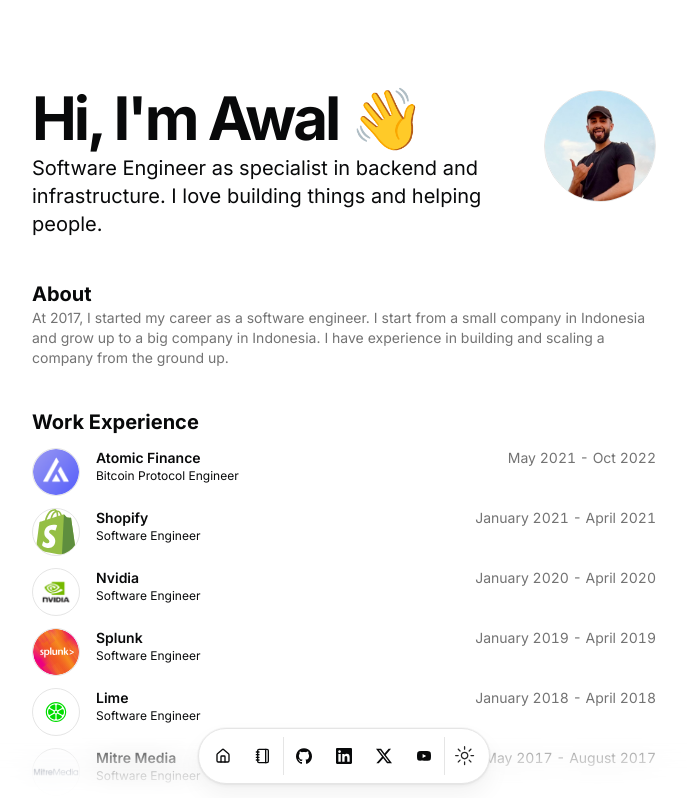
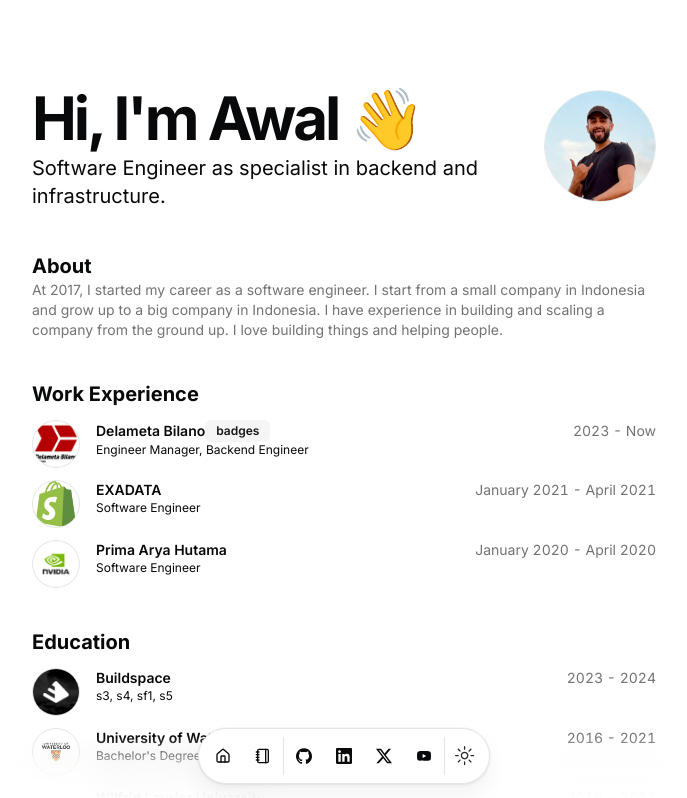
Before and after one commit to awalnur/ad-portfolio, a Next.js app: page / in a window 1280 px wide. Shown: the top 798 px of the page, without its empty margins (296-983 px from the left). Built offline with nearby package versions, Linux system fonts and the light colour scheme.

Commit message:
update resume dataresume data

```diff
--- a/src/data/resume.tsx
+++ b/src/data/resume.tsx
@@ -8,9 +8,9 @@
   location: "East Jakarta, Indonesia",
   locationLink: "https://www.google.com/maps/place/East+Jakarta",
   description:
-    "Software Engineer as specialist in backend and infrastructure. I love building things and helping people.",
+    "Software Engineer as specialist in backend and infrastructure.",
   summary:
-    "At 2017, I started my career as a software engineer. I start from a small company in Indonesia and grow up to a big company in Indonesia. I have experience in building and scaling a company from the ground up.",
+    "At 2017, I started my career as a software engineer. I start from a small company in Indonesia and grow up to a big company in Indonesia. I have experience in building and scaling a company from the ground up.  I love building things and helping people.",
   avatarUrl: "/me.png",
   skills: [
     "Python",
@@ -76,22 +76,22 @@
 
   work: [
     {
-      company: "Atomic Finance",
-      href: "https://atomic.finance",
-      badges: [],
-      location: "Remote",
-      title: "Bitcoin Protocol Engineer",
-      logoUrl: "/atomic.png",
-      start: "May 2021",
-      end: "Oct 2022",
+      company: "Delameta Bilano",
+      href: "https://delameta.com/",
+      badges: ["badges"],
+      location: "East Jakarta, Jakarta, Indonesia",
+      title: "Engineer Manager, Backend Engineer",
+      logoUrl: "/delameta.png",
+      start: "2023",
+      end: "Now",
       description:
-        "Implemented the Bitcoin discreet log contract (DLC) protocol specifications as an open source Typescript SDK. Dockerized all microservices and setup production kubernetes cluster. Architected a data lake using AWS S3 and Athena for historical backtesting of bitcoin trading strategies. Built a mobile app using react native and typescript.",
+        "",
     },
     {
-      company: "Shopify",
+      company: "EXADATA",
       badges: [],
-      href: "https://shopify.com",
-      location: "Remote",
+      href: "http://onlink.id",
+      location: "Banjarnegara, Center of Java",
       title: "Software Engineer",
       logoUrl: "/shopify.svg",
       start: "January 2021",
@@ -100,8 +100,8 @@
         "Implemented a custom Kubernetes controller in Go to automate the deployment of MySQL and ProxySQL custom resources in order to enable 2,000+ internal developers to instantly deploy their app databases to production. Wrote several scripts in Go to automate MySQL database failovers while maintaining master-slave replication topologies and keeping Zookeeper nodes consistent with changes.",
     },
     {
-      company: "Nvidia",
-      href: "https://nvidia.com/",
+      company: "Prima Arya Hutama",
+      href: "-",
       badges: [],
       location: "Santa Clara, CA",
       title: "Software Engineer",
@@ -111,42 +111,18 @@
       description:
         "Architected and wrote the entire MVP of the GeForce Now Cloud Gaming internal admin and A/B testing dashboard using React, Redux, TypeScript, and Python.",
     },
-    {
-      company: "Splunk",
-      href: "https://splunk.com",
-      badges: [],
-      location: "San Jose, CA",
-      title: "Software Engineer",
-      logoUrl: "/splunk.svg",
-      start: "January 2019",
-      end: "April 2019",
-      description:
-        "Co-developed a prototype iOS app with another intern in Swift for the new Splunk Phantom security orchestration product (later publicly demoed and launched at .conf annual conference in Las Vegas). Implemented a realtime service for the iOS app in Django (Python) and C++; serialized data using protobufs transmitted over gRPC resulting in an approximate 500% increase in data throughput.",
-    },
-    {
-      company: "Lime",
-      href: "https://li.me/",
-      badges: [],
-      location: "San Francisco, CA",
-      title: "Software Engineer",
-      logoUrl: "/lime.svg",
-      start: "January 2018",
-      end: "April 2018",
-      description:
-        "Proposed and implemented an internal ruby API for sending/receiving commands to scooters over LTE networks. Developed a fully automated bike firmware update system to handle asynchronous firmware updates of over 100,000+ scooters worldwide, and provide progress reports in real-time using React, Ruby on Rails, PostgreSQL and AWS EC2 saving hundreds of developer hours.",
-    },
-    {
-      company: "Mitre Media",
-      href: "https://mitremedia.com/",
-      badges: [],
-      location: "Toronto, ON",
-      title: "Software Engineer",
-      logoUrl: "/mitremedia.png",
-      start: "May 2017",
-      end: "August 2017",
-      description:
-        "Designed and implemented a robust password encryption and browser cookie storage system in Ruby on Rails. Leveraged the Yahoo finance API to develop the dividend.com equity screener",
-    },
+    // {
+    //   company: "",
+    //   href: "https://splunk.com",
+    //   badges: [],
+    //   location: "San Jose, CA",
+    //   title: "Software Engineer",
+    //   logoUrl: "/splunk.svg",
+    //   start: "January 2019",
+    //   end: "April 2019",
+    //   description:
+    //     "Co-developed a prototype iOS app with another intern in Swift for the new Splunk Phantom security orchestration product (later publicly demoed and launched at .conf annual conference in Las Vegas). Implemented a realtime service for the iOS app in Django (Python) and C++; serialized data using protobufs transmitted over gRPC resulting in an approximate 500% increase in data throughput.",
+    // },
   ],
   education: [
     {
```
Also changed, not shown: public/delameta.png (added).
